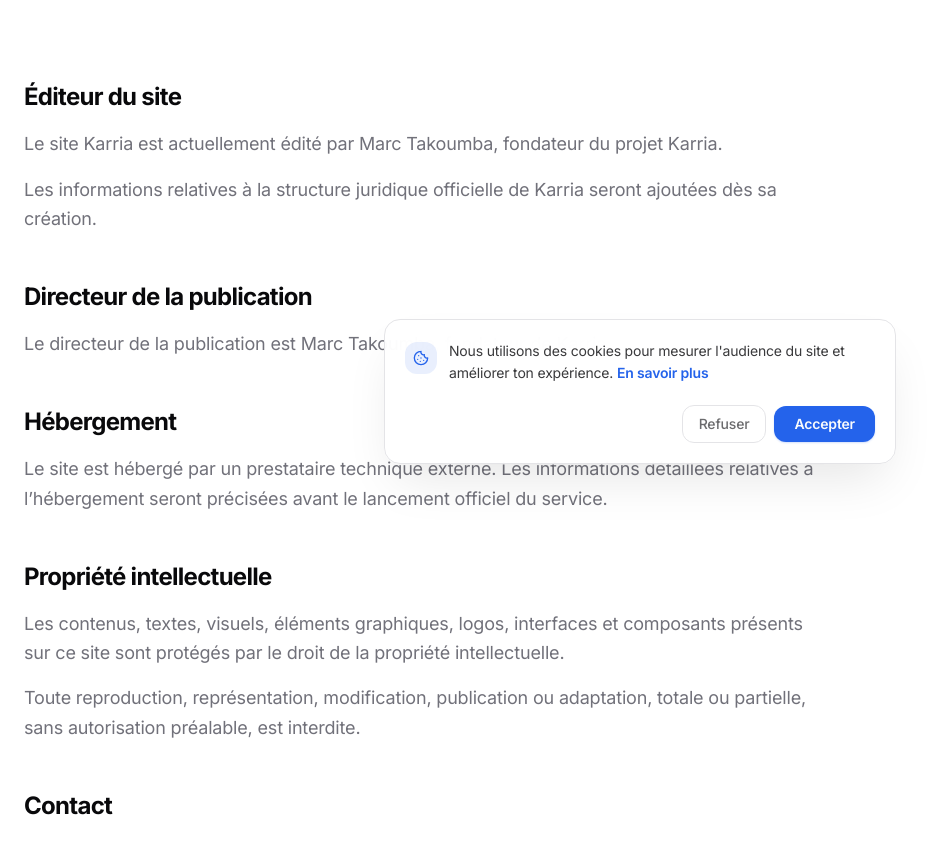
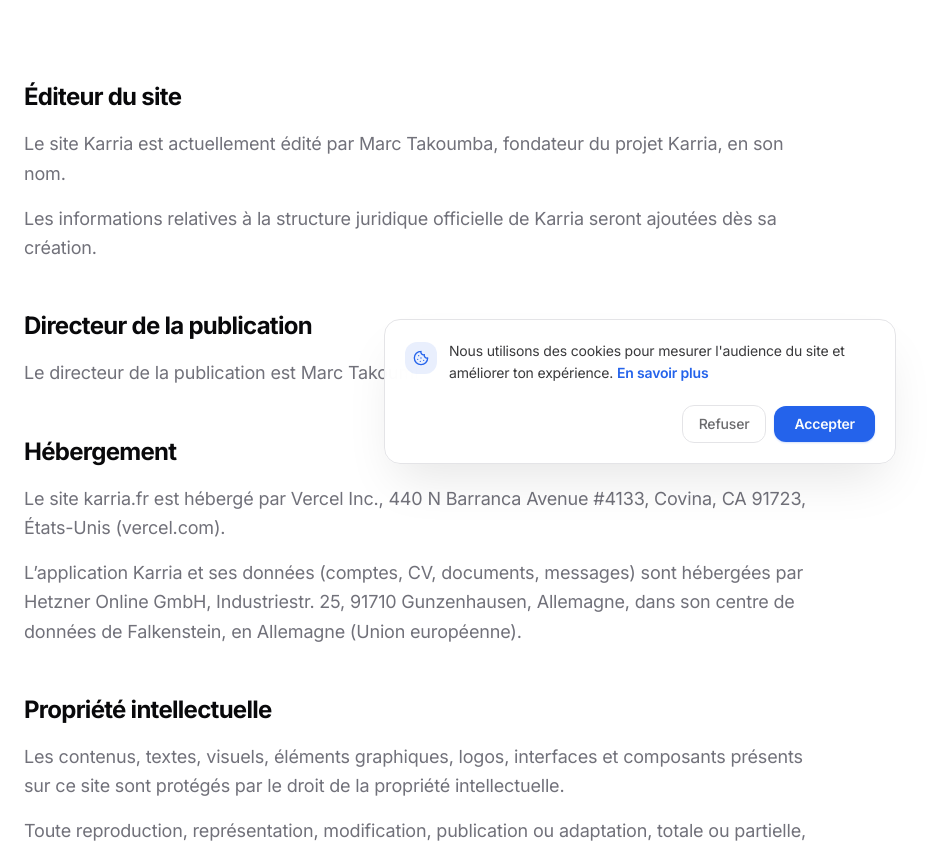
Before and after one commit to Youorus/karria-landing, a Next.js app: page /mentions-legales in a window 1280 px wide. Shown: the part 320-1163 px from the top of the page, without its empty margins (0-934 px from the left). Built offline with nearby package versions, Linux system fonts and the light colour scheme; no server answers.

Commit message:
fix(mentions-legales): hébergeurs du site (Vercel) et de l'application (Hetzner)

```diff
--- a/app/mentions-legales/page.tsx
+++ b/app/mentions-legales/page.tsx
@@ -7,7 +7,7 @@ import { CONTACT_EMAILS } from "@/lib/constants";
 export const metadata = buildMetadata({
   title: "Mentions légales",
   description:
-      "Informations légales relatives au site Karria. Cette page sera complétée lors de la création officielle de la structure juridique.",
+      "Qui édite et qui héberge le site et l'application Karria. Cette page sera complétée lors de la création officielle de la structure juridique.",
   path: "/mentions-legales",
 });
 
@@ -20,7 +20,7 @@ export default function LegalPage() {
                 eyebrow="Transparence"
                 headingLevel={1}
                 title="Mentions légales"
-                subtitle="Cette page sera complétée avec les informations officielles de Karria avant le lancement complet du service."
+                subtitle="Qui édite et qui héberge Karria. Cette page sera complétée dès la création de la structure juridique."
                 align="left"
                 className="mb-20"
             />
@@ -36,7 +36,7 @@ export default function LegalPage() {
                     </h3>
                     <p>
                       Le site Karria est actuellement édité par Marc Takoumba,
-                      fondateur du projet Karria.
+                      fondateur du projet Karria, en son nom.
                     </p>
 
                     <p className="mt-4">
@@ -60,9 +60,17 @@ export default function LegalPage() {
                       Hébergement
                     </h3>
                     <p>
-                      Le site est hébergé par un prestataire technique externe.
-                      Les informations détaillées relatives à l’hébergement seront
-                      précisées avant le lancement officiel du service.
+                      Le site karria.fr est hébergé par Vercel Inc., 440 N
+                      Barranca Avenue #4133, Covina, CA 91723, États-Unis
+                      (vercel.com).
+                    </p>
+
+                    <p className="mt-4">
+                      L’application Karria et ses données (comptes, CV,
+                      documents, messages) sont hébergées par Hetzner Online
+                      GmbH, Industriestr. 25, 91710 Gunzenhausen, Allemagne,
+                      dans son centre de données de Falkenstein, en Allemagne
+                      (Union européenne).
                     </p>
                   </section>
 
```
